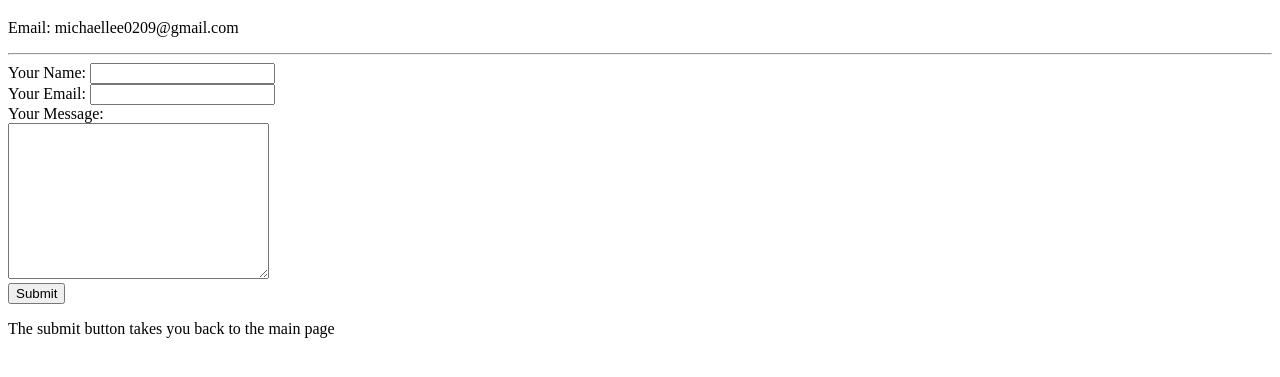
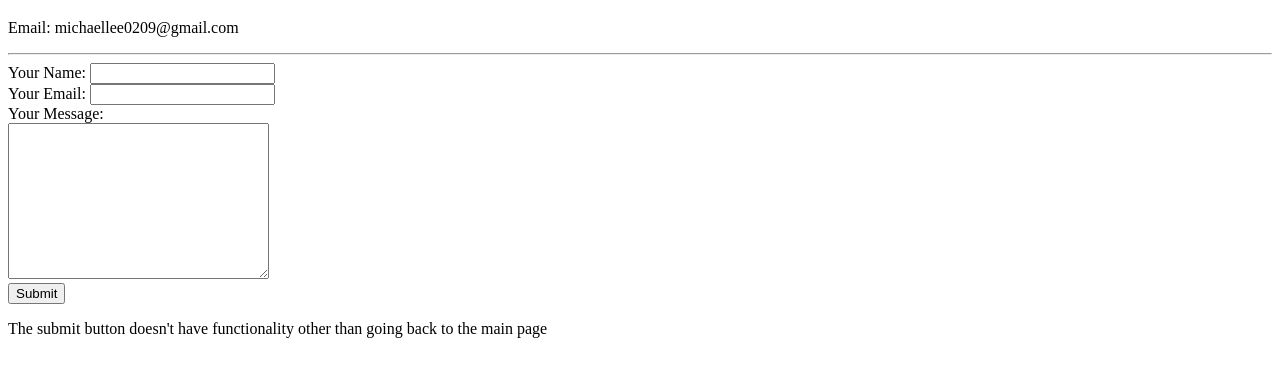
Before and after one commit to MikeGLee3/cv, a plain HTML site: page contacts.html in a window 1280 px wide. Shown: the part 61-438 px from the top of the page. Drawn offline with Linux system fonts and the light colour scheme.

Commit message:
submit button explination

```diff
--- a/contacts.html
+++ b/contacts.html
@@ -20,6 +20,6 @@
         <textarea name="" id="" cols="30" rows="10"></textarea><br>
         <input type="submit">
     </form>
-    <p>The submit button takes you back to the main page</p>
+    <p>The submit button doesn't have functionality other than going back to the main page</p>
 </body>
 </html>
```
